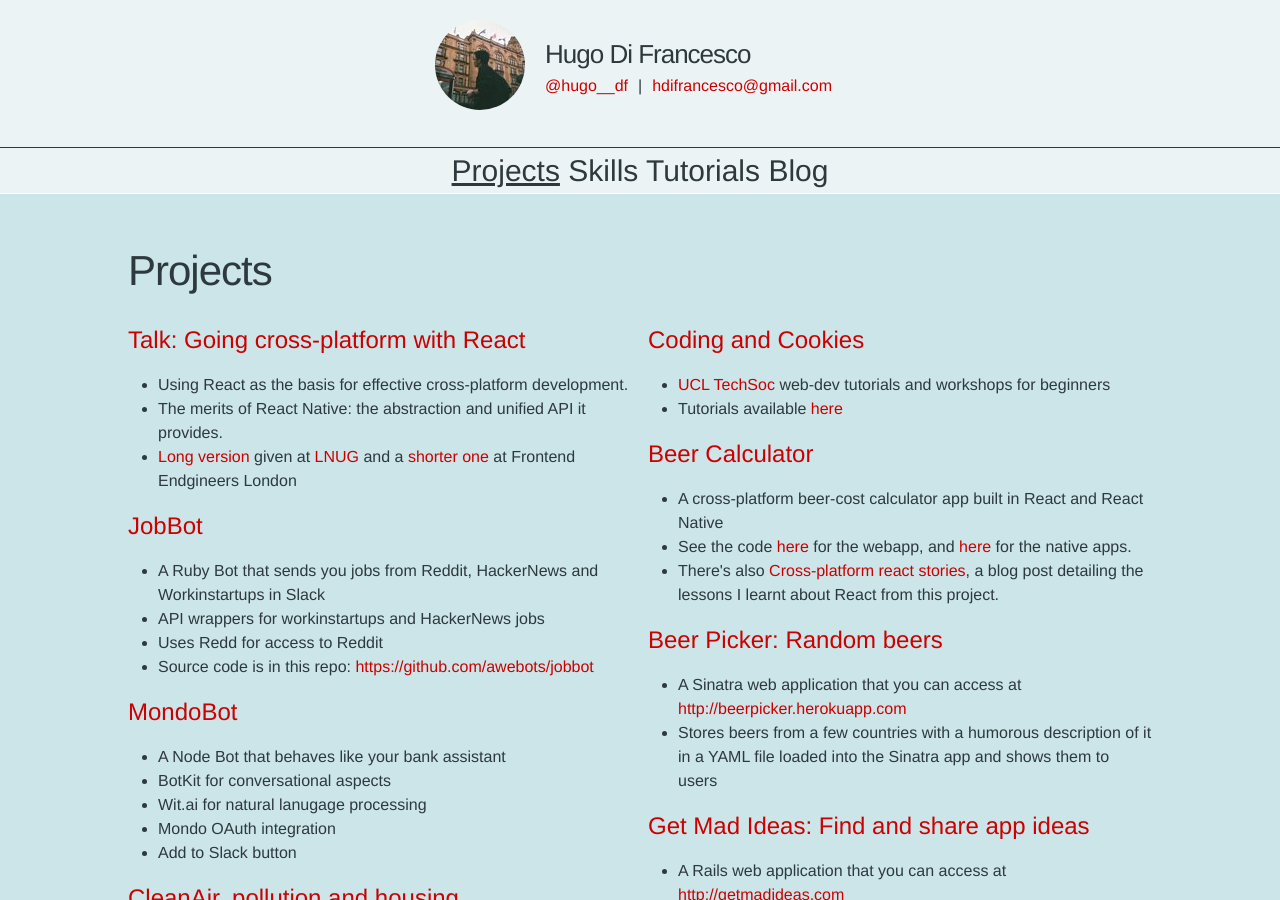
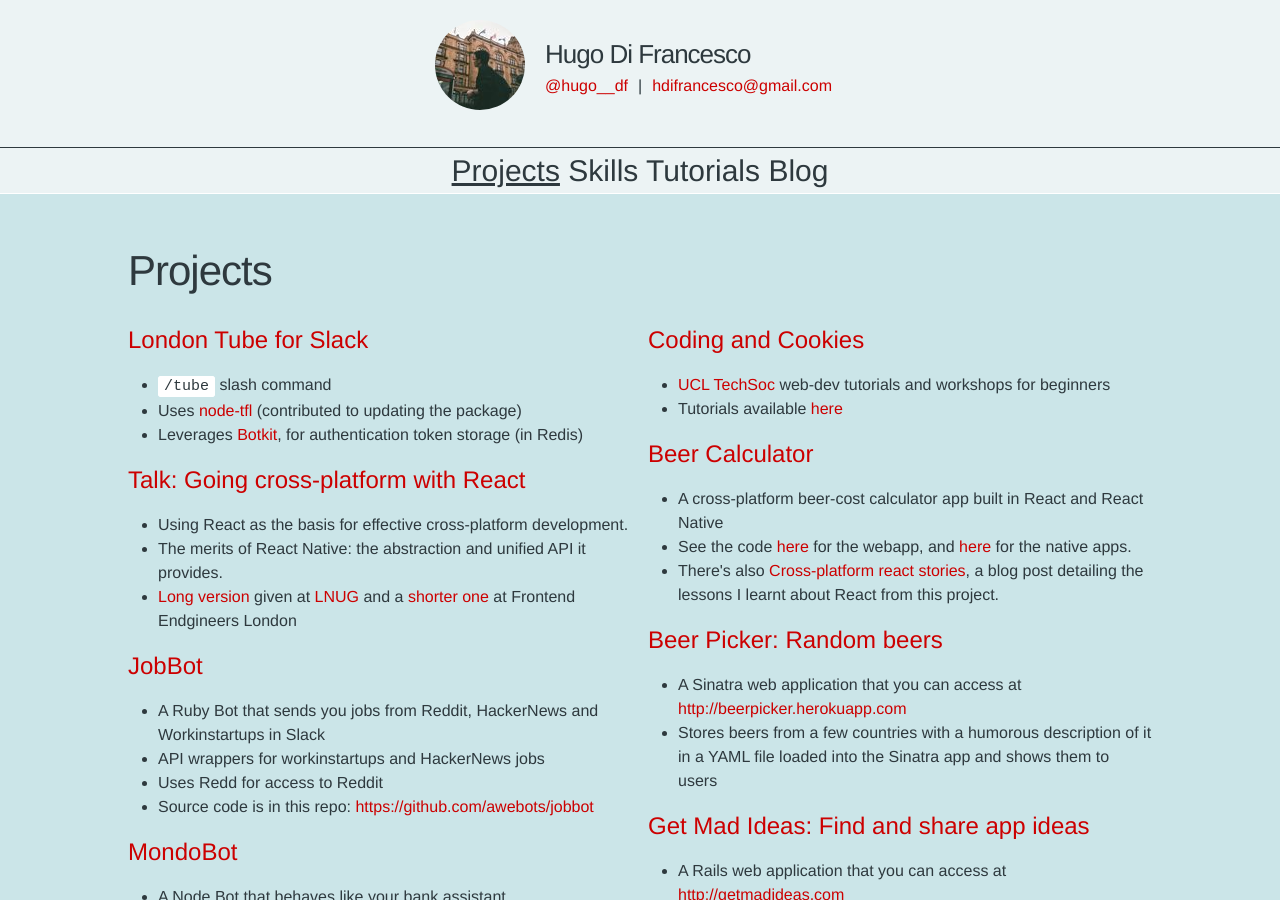
Before and after one commit to HugoDF/HugoDF.github.io, a Jekyll site: the page built from index.html, in a window 1280 px wide and 900 px high. Built offline with Jekyll 4.4.1, drawn with Linux system fonts in a browser that asks for light colours; Markdown is read by kramdown in place of the engine named in the settings.

Commit message:
add london tube to projects

```diff
--- a/index.html
+++ b/index.html
@@ -5,6 +5,17 @@
 
 <div class="home">
   <div class="project-grid">
+    <div class="project-tile">
+      <h1><a href="https://tube.awebots.com">London Tube for Slack</a></h1>
+      <p>
+        <ul>
+          <li><code>/tube</code> slash command</li>
+          <li>Uses <a href="https://github.com/HugoDF/node-tfl">node-tfl</a> (contributed to updating the package)</li>
+          <li>Leverages <a href="https://github.com/howdyai/botkit">Botkit</a>, for authentication token storage (in Redis)</li>
+        </ul>
+      </p>
+    </div>
+
     <div class="project-tile">
       <h1><a href="http://talks.artificial.io/cross-platform-react">Talk: Going cross-platform with React</a></h1>
       <p>
```
